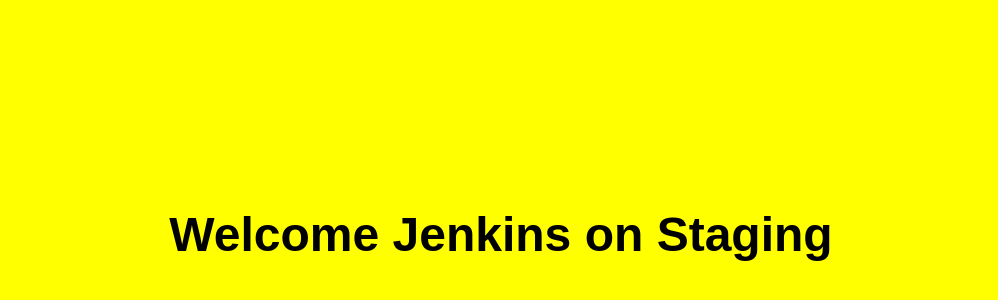
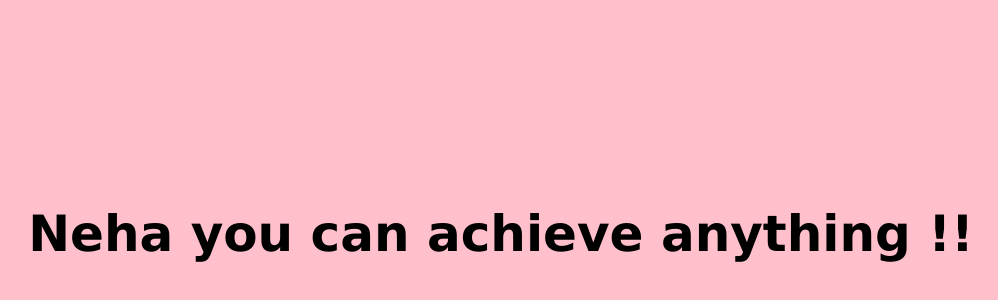
Before and after one commit to NehaDaveMe/923-ethans-practice-second, a plain HTML site: page index.html in a window 1280 px wide. Shown: the part 166-466 px from the top of the page, without its empty margins (139-1137 px from the left). Drawn offline with Linux system fonts and the light colour scheme.

Commit message:
Update index.html

```diff
--- a/index.html
+++ b/index.html
@@ -3,10 +3,10 @@
 <head>
     <meta charset="UTF-8">
     <meta name="viewport" content="width=device-width, initial-scale=1.0">
-    <title>Welcome Page</title>
+    <title>Motivation Page</title>
     <style>
         body {
-            background-color: yellow;
+            background-color: pink;
             display: flex;
             justify-content: center;
             align-items: center;
@@ -14,12 +14,13 @@
             margin: 0;
         }
         h1 {
-            font-size: 48px;
-            font-family: Arial, sans-serif;
+            font-size: 50px;
+            font-family: 'Verdana', sans-serif;
+            text-align: center;
         }
     </style>
 </head>
 <body>
-    <h1>Welcome Jenkins on Staging</h1>
+    <h1>Neha you can achieve anything !!</h1>
 </body>
 </html>
```
